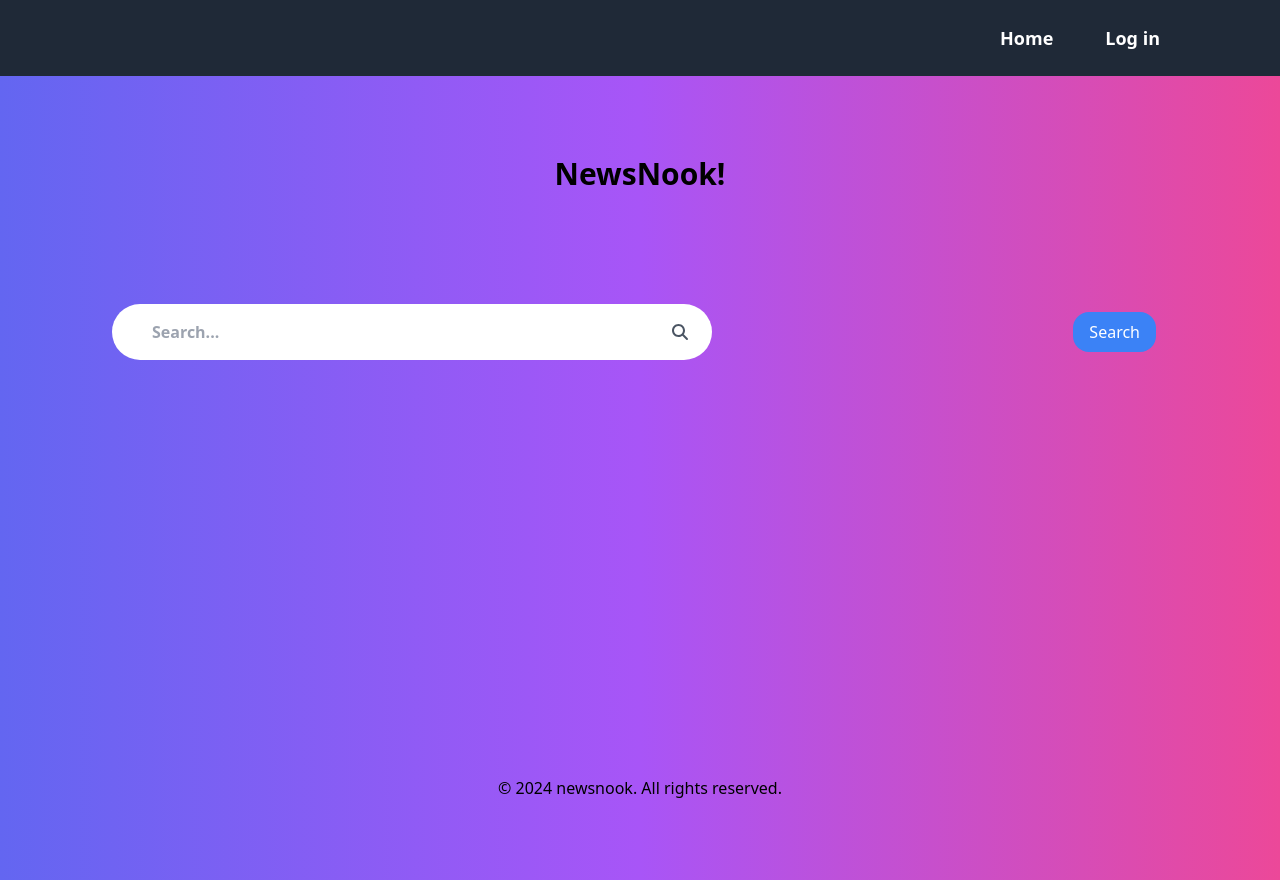
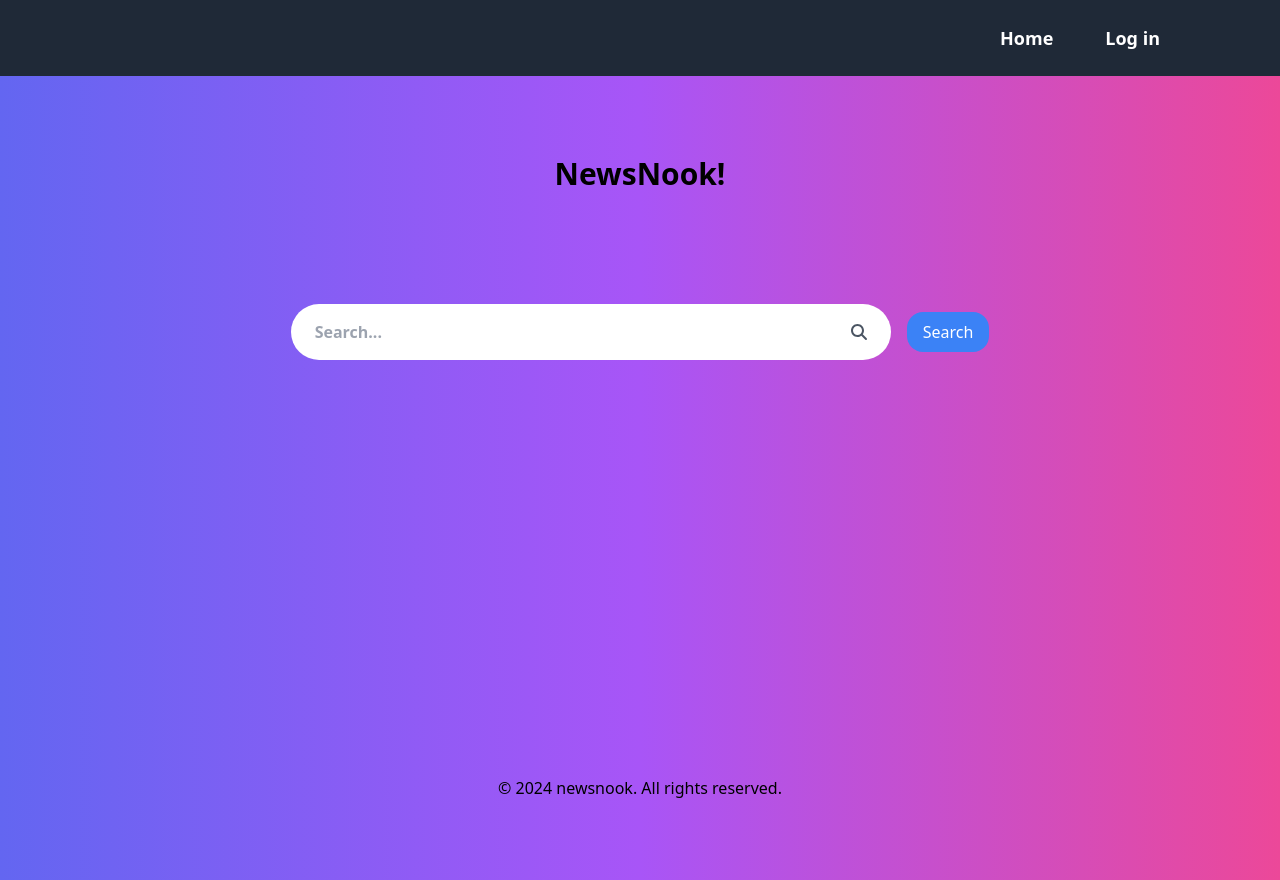
Before and after one commit to ZwingliCaleb/newsnook, a Next.js app: page / in a window 1280 px wide. Built offline with nearby package versions, Linux system fonts and the light colour scheme.

Commit message:
temporarily final styling of the searchbar

```diff
--- a/components/SearchBar.tsx
+++ b/components/SearchBar.tsx
@@ -16,21 +16,23 @@ const SearchBar: React.FC = () => {
   };
 
   return (
-    <form onSubmit={handleSubmit} className="relative gap-10">
+    <div className="flex justify-center">
+      <form onSubmit={handleSubmit} className="relative flex items-center">
         <div className="relative">
           <input
             type="text"
             placeholder="Search..."
             value={searchQuery}
             onChange={handleInputChange}
-          className="pl-10 pr-3 py-2 rounded-full focus:outline-none font-semibold focus:ring focus:border-blue-300 w-[600px] h-14"
+            className="pl-6 pr-10 py-2 rounded-full focus:outline-none font-semibold focus:ring focus:border-blue-300 w-[600px] h-14"
           />
-        <FontAwesomeIcon icon={faSearch} className="text-gray-600 absolute left-[560px] top-1/2 transform -translate-y-1/2" />
+          <FontAwesomeIcon icon={faSearch} className="text-gray-600 absolute right-6 top-1/2 transform -translate-y-1/2" />
         </div>
-      <button type="submit" className="absolute top-1/2 transform -translate-y-1/2 right-3 bg-blue-500 hover:bg-blue-600 text-white px-4 py-2 rounded-2xl focus:outline-none focus:ring focus:border-blue-300">
+        <button type="submit" className="ml-4 bg-blue-500 hover:bg-blue-600 text-white px-4 py-2 rounded-2xl focus:outline-none focus:ring focus:border-blue-300">
           Search
         </button>
       </form>
+    </div>
   );
 };
 
```
Lines whose indentation alone changed are shown as unchanged.
